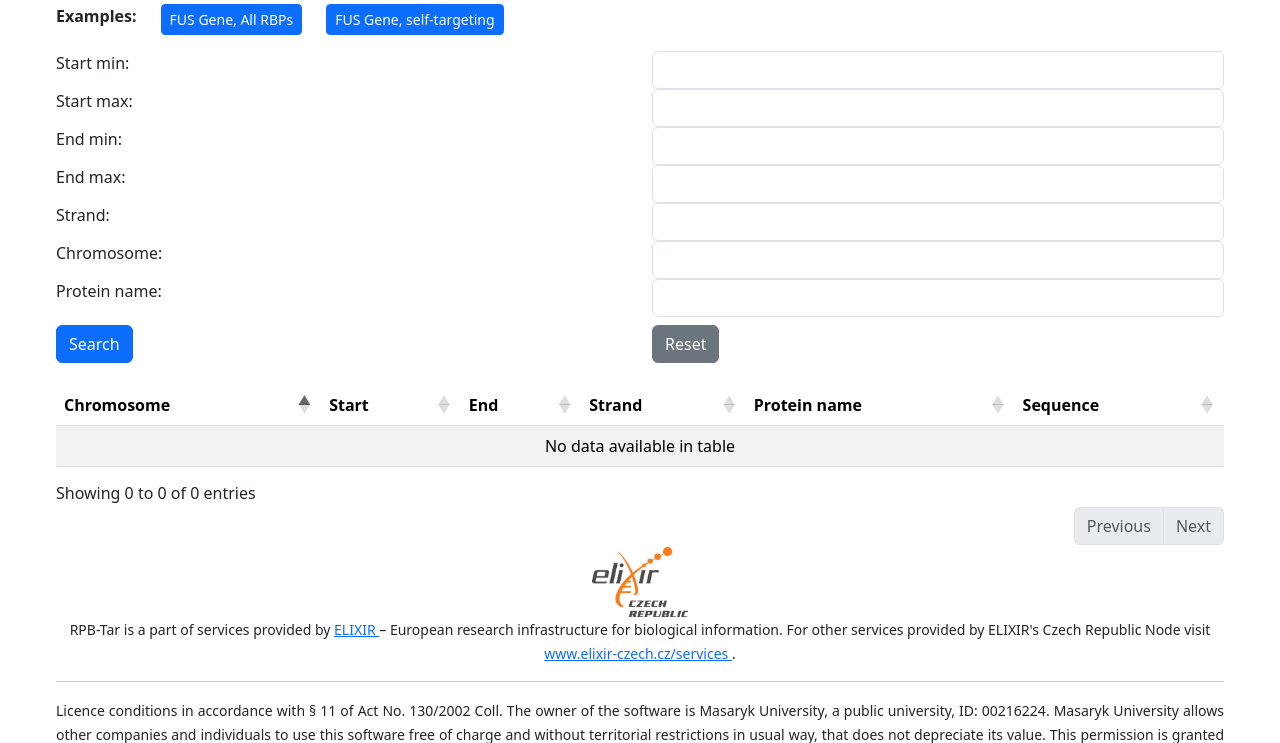
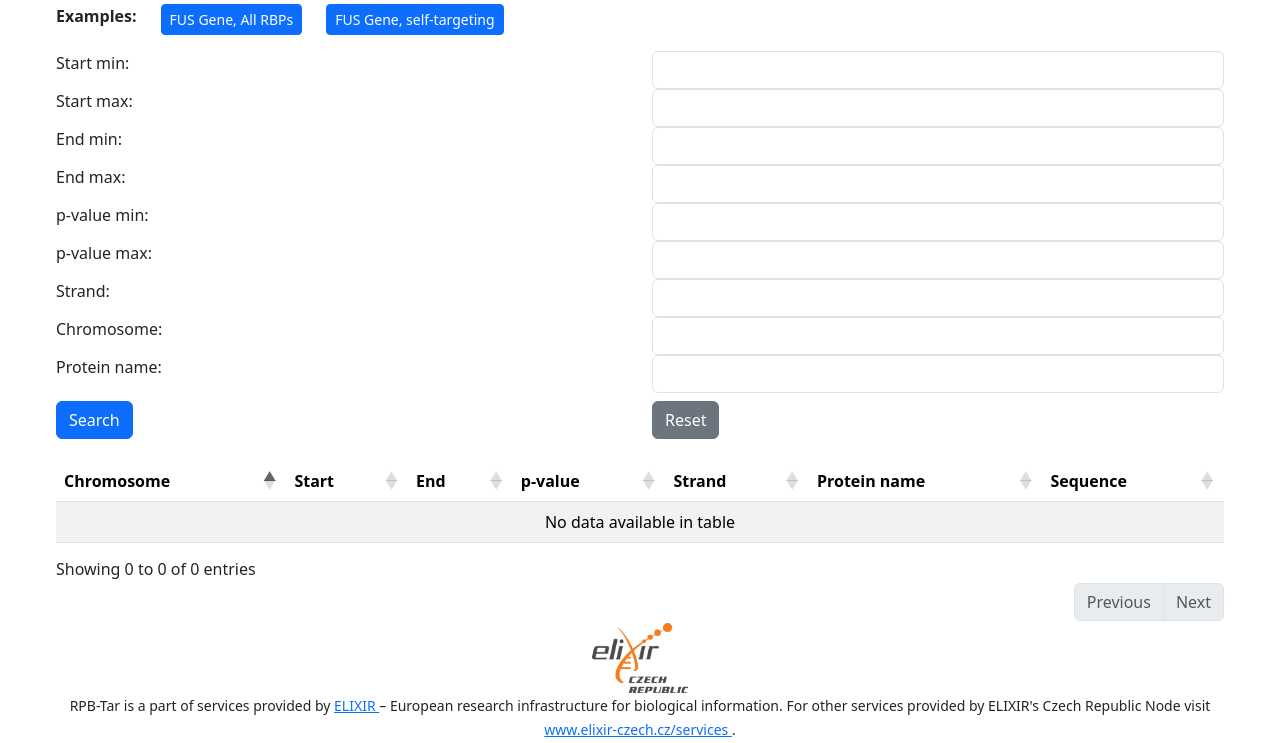
Before and after one commit to sb-ncbr/RBP-Tar, a Flask app: page / in a window 1280 px wide. Shown: the part 189-932 px from the top of the page. Run offline with Flask 3, Linux system fonts and the light colour scheme; lists and menus that the app fills with data are empty; some libraries are stand-ins or nearby versions.

Commit message:
Add p-value to the data

```diff
--- a/app.py
+++ b/app.py
@@ -16,19 +16,19 @@ def get_data_values():
                 return int(chrtype)
 
 
-    connection = sqlite3.connect('genes.db')
-    cur = connection.cursor()
+    with sqlite3.connect('genes.db') as connection:
+        cur = connection.cursor()
 
-    values = {}
+        values = {}
 
-    cur.execute('SELECT DISTINCT strand FROM genes')
-    values['strand'] = [x[0] for x in cur.fetchall()]
+        cur.execute('SELECT DISTINCT strand FROM genes')
+        values['strand'] = [x[0] for x in cur.fetchall()]
 
-    cur.execute('SELECT DISTINCT chromosome FROM genes')
-    values['chromosome'] = [x[0] for x in cur.fetchall()]
+        cur.execute('SELECT DISTINCT chromosome FROM genes')
+        values['chromosome'] = [x[0] for x in cur.fetchall()]
 
-    cur.execute('SELECT DISTINCT protein_name FROM genes')
-    values['protein_name'] = [x[0] for x in cur.fetchall()]
+        cur.execute('SELECT DISTINCT protein_name FROM genes')
+        values['protein_name'] = [x[0] for x in cur.fetchall()]
 
     values['strand'].sort()
     values['protein_name'].sort()
@@ -46,43 +46,64 @@ data_values = get_data_values()
 
 @app.route('/get_results')
 def get_results():
-    parameters = request.args
-    connection = sqlite3.connect('genes.db')
-    cur = connection.cursor()
+    strand = request.args['strand']
+    protein_name = request.args['protein_name']
+    chromosome = request.args['chromosome']
+    start_min = request.args['start_min']
+    start_max = request.args['start_max']
+    end_min = request.args['end_min']
+    end_max = request.args['end_max']
+    pvalue_min = request.args['pvalue_min']
+    pvalue_max = request.args['pvalue_max']
 
     conditions = []
-    strand = parameters['strand']
+    params = []
+
     if strand:
-        conditions.append(f'strand = "{strand}"')
-    protein_name = parameters['protein_name']
+        conditions.append('strand = ?')
+        params.append(strand)
+
     if protein_name:
-        conditions.append(f'protein_name = "{protein_name}"')
-    chromosome = parameters['chromosome']
+        conditions.append('protein_name = ?')
+        params.append(protein_name)
+
     if chromosome:
-        conditions.append(f'chromosome = "{chromosome}"')
-    start_min = parameters['start_min']
-    start_max = parameters['start_max']
-    end_min = parameters['end_min']
-    end_max = parameters['end_max']
+        conditions.append('chromosome = ?')
+        params.append(chromosome)
 
     if start_min:
-        conditions.append(f'start >= {start_min}')
+        conditions.append('start >= ?')
+        params.append(start_min)
+
     if start_max:
-        conditions.append(f'start <= {start_max}')
+        conditions.append('start <= ?')
+        params.append(start_max)
+
     if end_min:
-        conditions.append(f'end >= {end_min}')
+        conditions.append('end >= ?')
+        params.append(end_min)
+
     if end_max:
-        conditions.append(f'end <= {end_max}')
+        conditions.append('end <= ?')
+        params.append(end_max)
+
+    if pvalue_min:
+        conditions.append('pValue >= ?')
+        params.append(pvalue_min)
+
+    if pvalue_max:
+        conditions.append('pValue <= ?')
+        params.append(pvalue_max)
 
     cond = ' AND '.join(conditions)
+    where = 'WHERE' if cond else ''
+    sql_statement = f'SELECT * FROM genes {where} {cond} LIMIT 10000'
 
-    where = 'WHERE' if cond else ''
-
-    sql_statement = f'SELECT * FROM genes {where} {cond} LIMIT 10000'
-    cur.execute(sql_statement)
-
-    data = cur.fetchall()
-    return jsonify({'data': [list(item) for item in data]})
+    with sqlite3.connect('genes.db') as connection:
+        cur = connection.cursor()
+        cur.execute(sql_statement, params)
+        data = cur.fetchall()
+        return jsonify({'data': [list(item) for item in data]})
 
 
 @app.route('/')
--- a/static/main.js
+++ b/static/main.js
@@ -27,19 +27,33 @@ $(document).ready(function () {
     let table = $('#results').DataTable({
         dom: 'frtipB',
         searching: false,
+        AutoWidth: false,
         scrollX: true,
         scrollY: true,
         columnDefs: [
             {
                 targets: [1, 2],
                 className: 'dt-body-right'
+            },
+            {
+                targets: [3],
+                className: 'dt-body-right',
+                render: function (data, type, row) {
+                    if (typeof data === 'number') {
+                        return (type === 'display' || type === 'filter') ? data.toFixed(2) : data;
+                    }
+                    return data;
+                }
             }
         ],
         buttons: [{
             extend: 'csvHtml5',
             text: 'Download results (CSV)',
         }
-        ]
+        ],
+        headerCallback: function (thead, data, start, end, display) {
+            $(thead).find('th').css('white-space', 'nowrap');
+        }
     });
 
     $('#search').submit(function (e) {
--- a/templates/search.html
+++ b/templates/search.html
@@ -10,9 +10,11 @@
         </div>
         <div class="row">
             <div class="col">
-            <p>RBP-Tar is a web server for the retrieval of experimentally derived binding sites for hundreds of RNA Binding Proteins on the
+                <p>RBP-Tar is a web server for the retrieval of experimentally derived binding sites for hundreds of RNA
+                    Binding Proteins on the
                     human genome.</p>
-            <p>The application shows at most 10 000 results. The whole dataset is available for download in gzipped <a
+                <p>The application shows at most 10 000 results. The whole dataset is available for download in gzipped
+                    <a
                             href="{{ url_for('download_all') }}">CSV</a> (14 MB).</p>
             </div>
         </div>
@@ -36,21 +38,35 @@
         <form method="post" id="search" enctype="multipart/form-data" action="{{ url_for('search') }}">
             <div class="row">
                 <div class="col col-md-6 col-12"><label for="start_min">Start min: </label></div>
-            <div class="col col-md-6 col-12"><input id="start_min" name="start_min" class="form-control" type="number" min="0">
+                <div class="col col-md-6 col-12"><input id="start_min" name="start_min" class="form-control"
+                                                        type="number" min="0">
                 </div>
             </div>
             <div class="row">
                 <div class="col col-md-6 col-12"><label for="start_max">Start max: </label></div>
-            <div class="col col-md-6 col-12"><input id="start_max" name="start_max" class="form-control" type="number" min="0">
+                <div class="col col-md-6 col-12"><input id="start_max" name="start_max" class="form-control"
+                                                        type="number" min="0">
                 </div>
             </div>
             <div class="row">
                 <div class="col col-md-6 col-12"><label for="end_min">End min: </label></div>
-            <div class="col col-md-6 col-12"><input id="end_min" name="end_min" class="form-control" type="number" min="0"></div>
+                <div class="col col-md-6 col-12"><input id="end_min" name="end_min" class="form-control" type="number"
+                                                        min="0"></div>
             </div>
             <div class="row">
                 <div class="col col-md-6 col-12"><label for="end_max">End max: </label></div>
-            <div class="col col-md-6 col-12"><input id="end_max" name="end_max" class="form-control" type="number" min="0"></div>
+                <div class="col col-md-6 col-12"><input id="end_max" name="end_max" class="form-control" type="number"
+                                                        min="0"></div>
+            </div>
+            <div class="row">
+                <div class="col col-md-6 col-12"><label for="pvalue_min">p-value min: </label></div>
+                <div class="col col-md-6 col-12"><input id="pvalue_min" name="pvalue_min" class="form-control" type="number"
+                                                        step="0.1" min="0" max="400"></div>
+            </div>
+            <div class="row">
+                <div class="col col-md-6 col-12"><label for="pvalue_max">p-value max: </label></div>
+                <div class="col col-md-6 col-12"><input id="pvalue_max" name="pvalue_max" class="form-control" type="number"
+                                                        step="0.1" min="0" max="400"></div>
             </div>
             <div class="row">
                 <div class="col col-md-6 col-12"><label for="strand">Strand: </label></div>
@@ -115,6 +131,9 @@
                             End
                         </th>
                         <th>
+                            p-value
+                        </th>
+                        <th>
                             Strand
                         </th>
                         <th>
@@ -126,7 +145,6 @@
                     </tr>
                     </thead>
                     <tbody>
-
                     </tbody>
                 </table>
             </div>
--- a/tools/indices.sql
+++ b/tools/indices.sql
@@ -1,11 +1,13 @@
 DROP INDEX IF EXISTS chromosome_idx;
 DROP INDEX IF EXISTS start_idx;
 DROP INDEX IF EXISTS end_idx;
+DROP INDEX IF EXISTS pValue_idx;
 DROP INDEX IF EXISTS strand_idx;
 DROP INDEX IF EXISTS  protein_name_idx;
 
 CREATE INDEX chromosome_idx ON genes(chromosome);
 CREATE INDEX start_idx ON genes(start);
 CREATE INDEX end_idx ON genes(end);
+CREATE INDEX pValue_idx ON genes(pValue);
 CREATE INDEX strand_idx ON genes(strand);
 CREATE INDEX protein_name_idx ON genes(protein_name);
--- a/tools/init_db.py
+++ b/tools/init_db.py
@@ -23,7 +23,7 @@ def init_db(datafile: str):
 
     print('Inserting data')
     cur.executemany(
-        'INSERT INTO genes(chromosome, start, end, strand, protein_name, sequence) VALUES (?, ?, ?, ?, ?, ?)',
+        'INSERT INTO genes(chromosome, start, end, strand, pValue, protein_name, sequence) VALUES (?, ?, ?, ?, ?, ?, ?)',
         data)
 
     connection.commit()
--- a/tools/schema.sql
+++ b/tools/schema.sql
@@ -4,6 +4,7 @@ CREATE TABLE genes (
     chromosome TEXT NOT NULL,
     start INTEGER,
     end INTEGER,
+    pValue REAL,
     strand TEXT NOT NULL,
     protein_name TEXT NOT NULL,
     sequence TEXT NOT NULL
```
Lines whose indentation alone changed are shown as unchanged.
